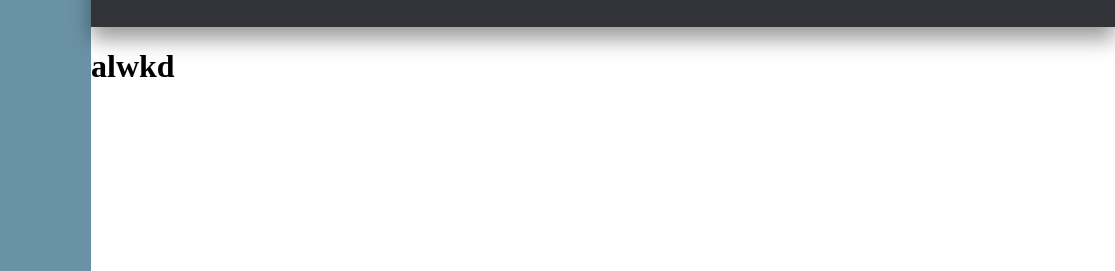
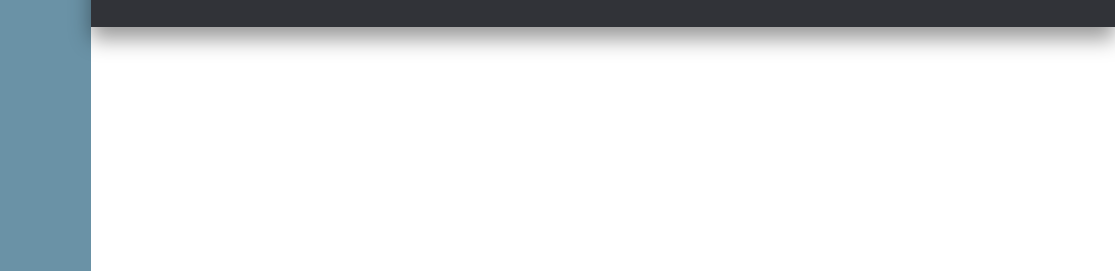
Before and after one commit to 1t5w3/admindash, a plain HTML site: page index.html in a window 1280 px wide. Shown: the part 190-461 px from the top of the page, 165-1280 px from the left. Drawn offline with Linux system fonts and the light colour scheme.

Commit message:
something

```diff
--- a/html.html
+++ b/index.html
@@ -50,7 +50,7 @@
 
         </div>
         <div class="right-panel-middle">
-            <h1>alwkd</h1>
+            <h1></h1>
         </div>
         </div>
     </body>
```
Also changed, not shown: 1 other file.
